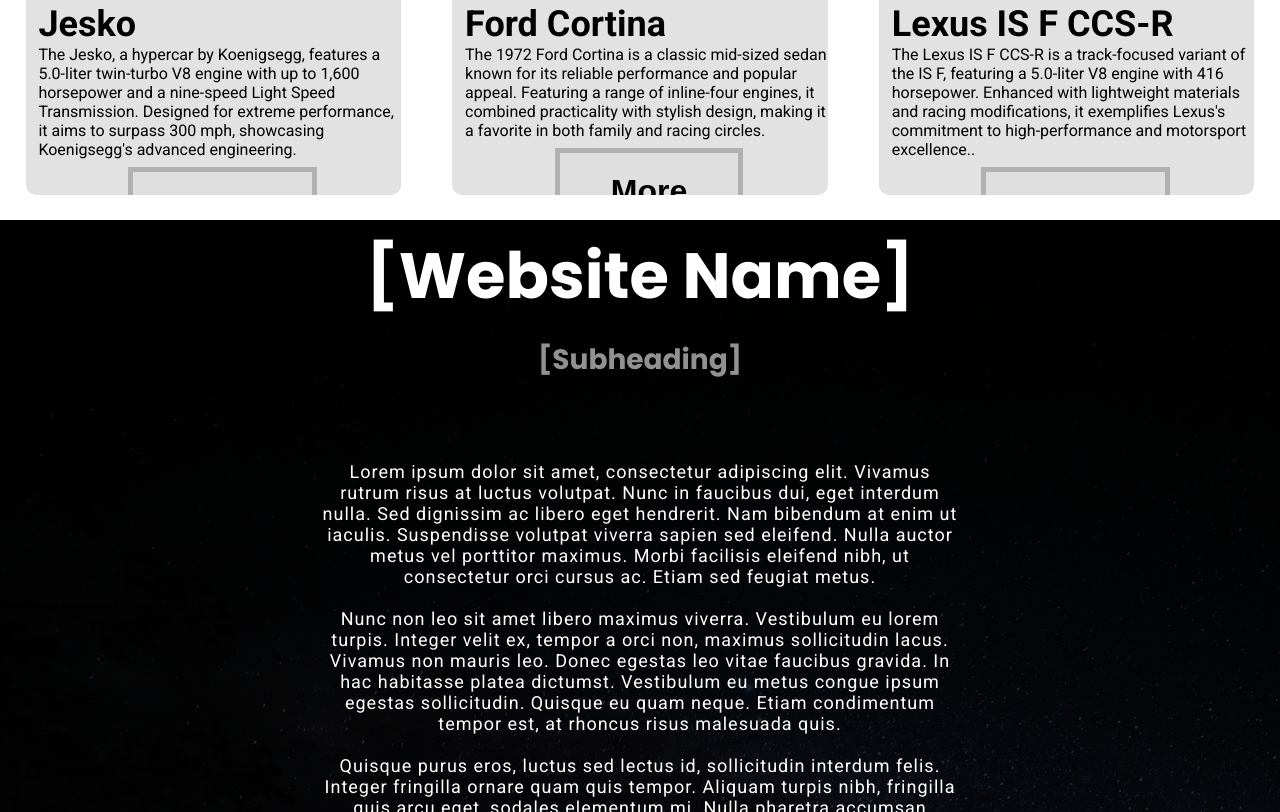
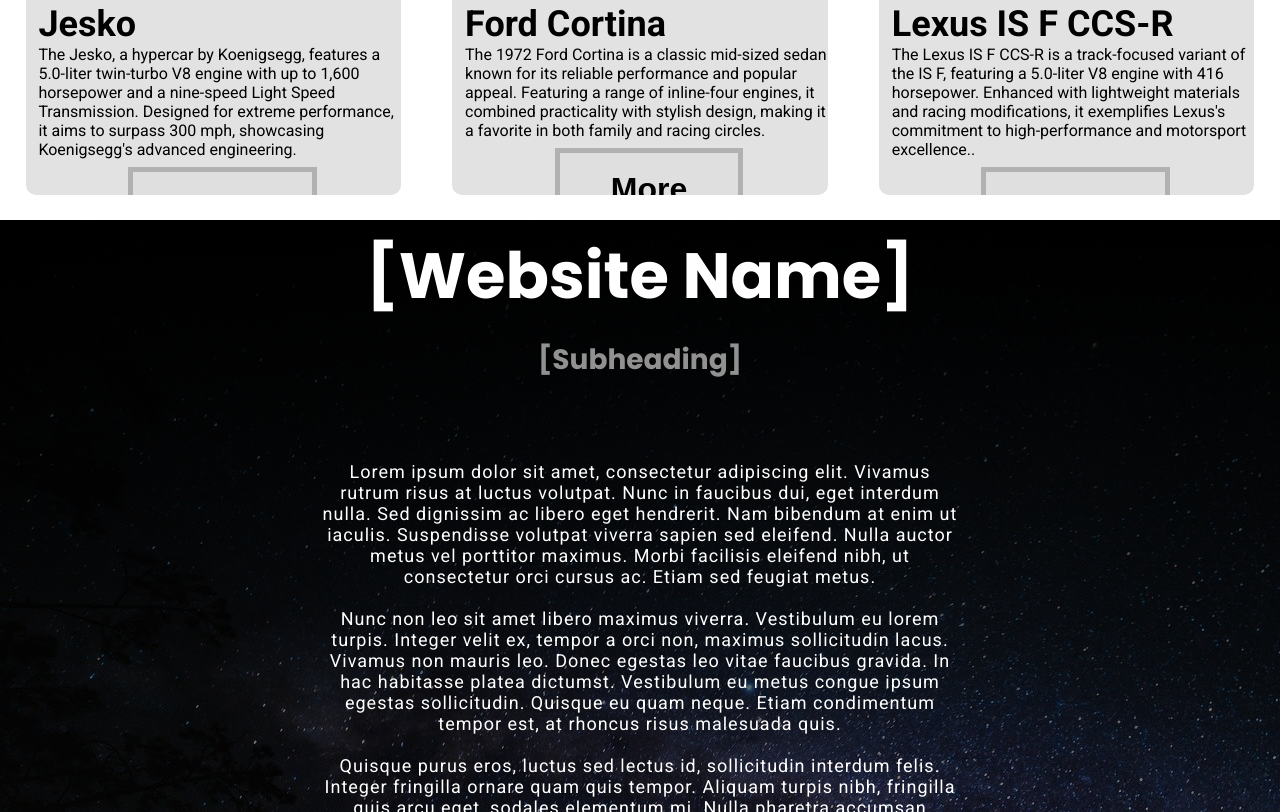
Before and after one commit to tinyVersionControl/AnotherJustForFun, a plain HTML site: page ThingForOther/index.html in a window 1280 px wide. Shown: the part 468-1280 px from the top of the page. Drawn offline with Linux system fonts and the light colour scheme.

Commit message:
Update styles.css

```diff
--- a/ThingForOther/styles/styles.css
+++ b/ThingForOther/styles/styles.css
@@ -124,7 +124,7 @@
 .page-container-button {
     /*Margin and padding for alignment*/
     margin: 1vh 7vw;
-    padding: 2.5vh 4vw 2.5vh 4vw;
+    padding: 2.25vh 4vw 2.25vh 4vw;
 
     /*Add border and background colour*/
     border: 5px solid rgb(177, 177, 177);
@@ -178,7 +178,7 @@
     /*Colours and have background image fade in*/
     color: white;
     background-color: black;
-    background-image: linear-gradient(to bottom, rgba(0, 0, 0, 1), rgba(0, 0, 0, 0.75)), url("../images/mainback.jpg");
+    background-image: linear-gradient(to bottom, rgba(0, 0, 0, 1), rgba(0, 0, 0, 0.25)), url("../images/mainback.jpg");
 }
 
 .main-title {
@@ -283,5 +283,5 @@
 
 /*When hovered over change handle colour*/
 ::-webkit-scrollbar-thumb:hover {
-    background: #141414;
+    background: #3a3a3a;
 }
```
